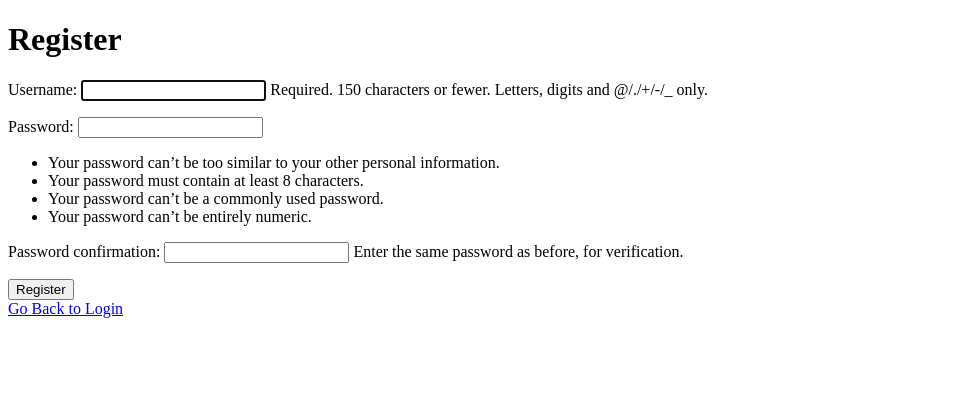
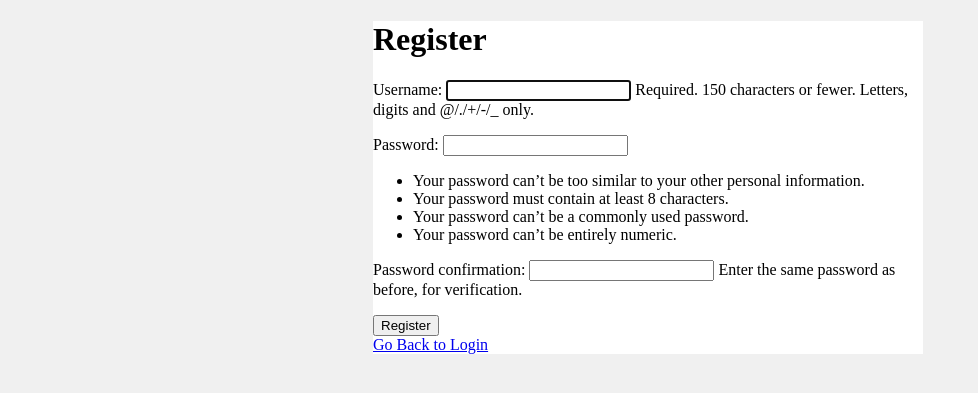
Before and after one commit to Lo-GR/django-todo, a Django app: page /register/ in a window 1280 px wide. Shown: the top 393 px of the page, without its empty margins (0-978 px from the left). Run offline with Django 5.2, Linux system fonts and the light colour scheme.

Commit message:
add minor styling

```diff
--- a/base/static/base/styles.css
+++ b/base/static/base/styles.css
@@ -1,3 +1,10 @@
 body {
-  background: white
+  background: #f0f0f0;
+  width: 100%
 }
+
+.container {
+  max-width: 550px;
+  margin: auto;
+  background-color: white
+}
```
